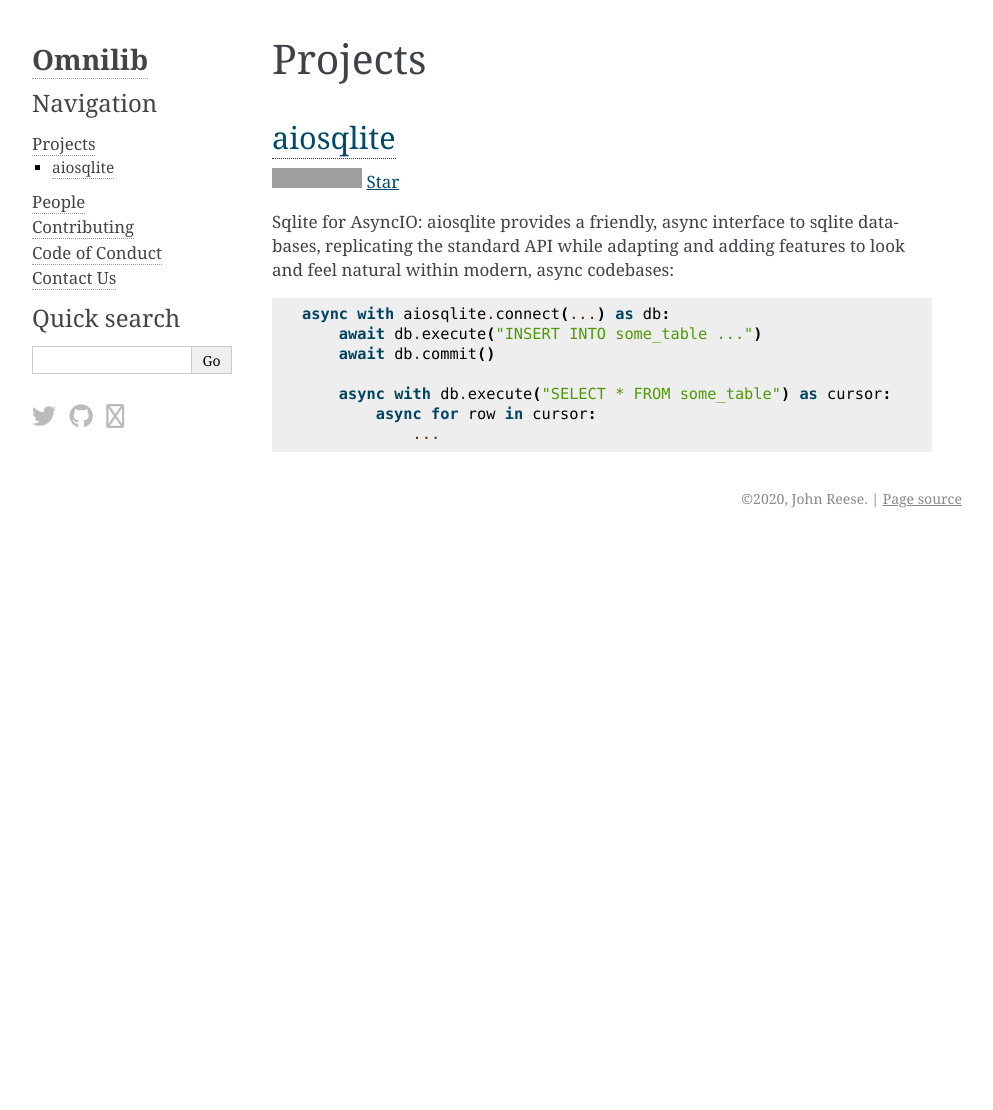
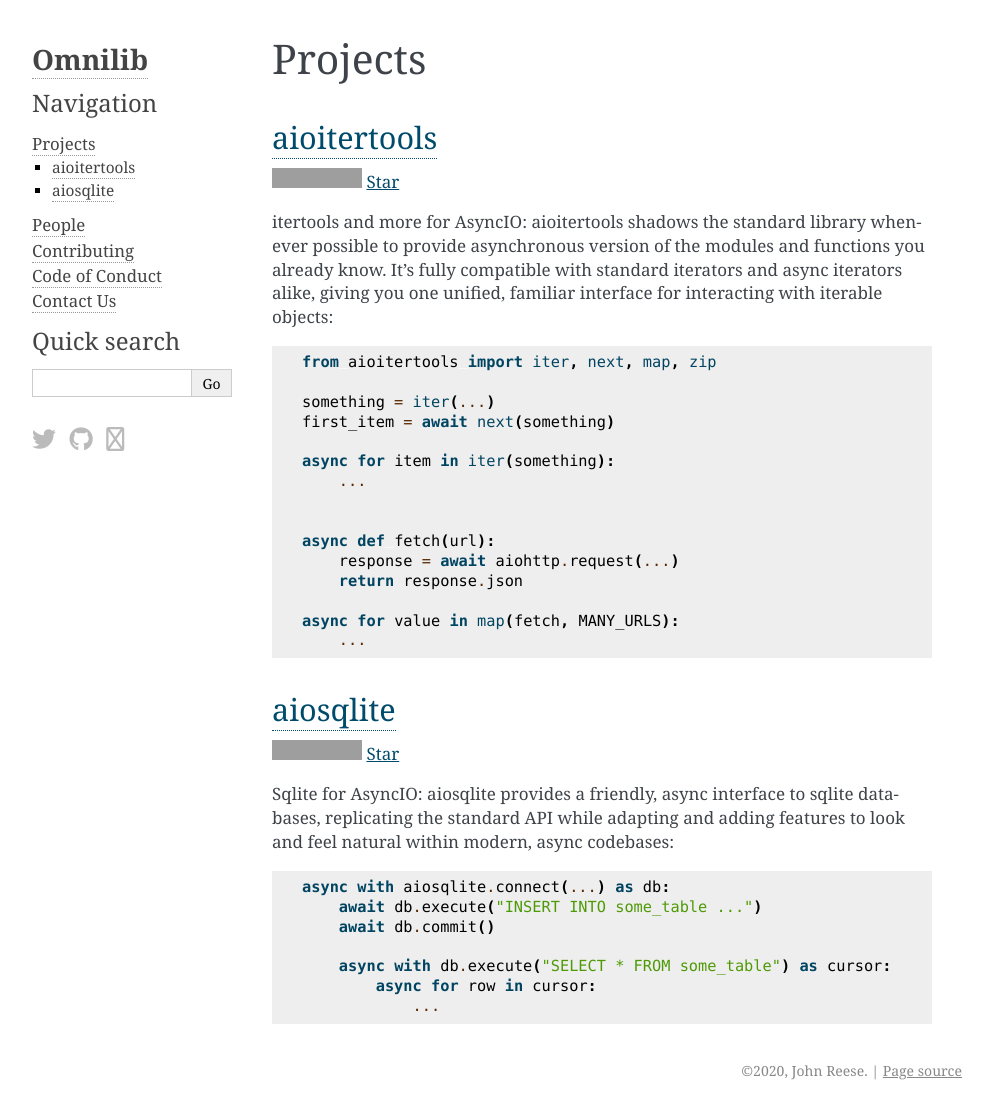
Before and after one commit to omnilib/omnilib-site, a Sphinx documentation site: the page built from source/projects.rst, in a window 1280 px wide and 1110 px high. Shown: the whole window, without its empty margins (148-1141 px from the left). Built offline with Sphinx 7.4.7, drawn with Linux system fonts in a browser that asks for light colours; nearby versions of some CDN libraries; grey boxes are pictures that could not be loaded.

Commit message:
Add aioitertools

```diff
--- a/source/index.rst
+++ b/source/index.rst
@@ -10,6 +10,7 @@
 Projects
 --------
 
+* :ref:`project-aioitertools` — itertools and more for AsyncIO
 * :ref:`project-aiosqlite` — Friendly, async interface to sqlite databases
 
 
--- a/source/projects.rst
+++ b/source/projects.rst
@@ -2,6 +2,40 @@
 
 Projects
 ========
+
+
+.. _project-aioitertools:
+
+`aioitertools <https://aiosqlite.omnilib.dev>`_
+-----------------------------------------------
+
+.. raw:: html
+
+    <a alt="aioitertools on PyPI" href="https://pypi.org/project/aioitertools">
+    <img src="https://img.shields.io/pypi/v/aioitertools.svg"/></a>
+    <a class="github-button" href="https://github.com/omnilib/aioitertools"
+    data-size="small" data-show-count="true"
+    aria-label="Star omnilib/aioitertools on GitHub">Star</a>
+
+itertools and more for AsyncIO: aioitertools shadows the standard library whenever possible to provide asynchronous version of the modules and functions you already know. It’s fully compatible with standard iterators and async iterators alike, giving you one unified, familiar interface for interacting with iterable objects:
+
+.. code-block:: python3
+
+    from aioitertools import iter, next, map, zip
+
+    something = iter(...)
+    first_item = await next(something)
+
+    async for item in iter(something):
+        ...
+
+
+    async def fetch(url):
+        response = await aiohttp.request(...)
+        return response.json
+
+    async for value in map(fetch, MANY_URLS):
+        ...
 
 
 .. _project-aiosqlite:
```
